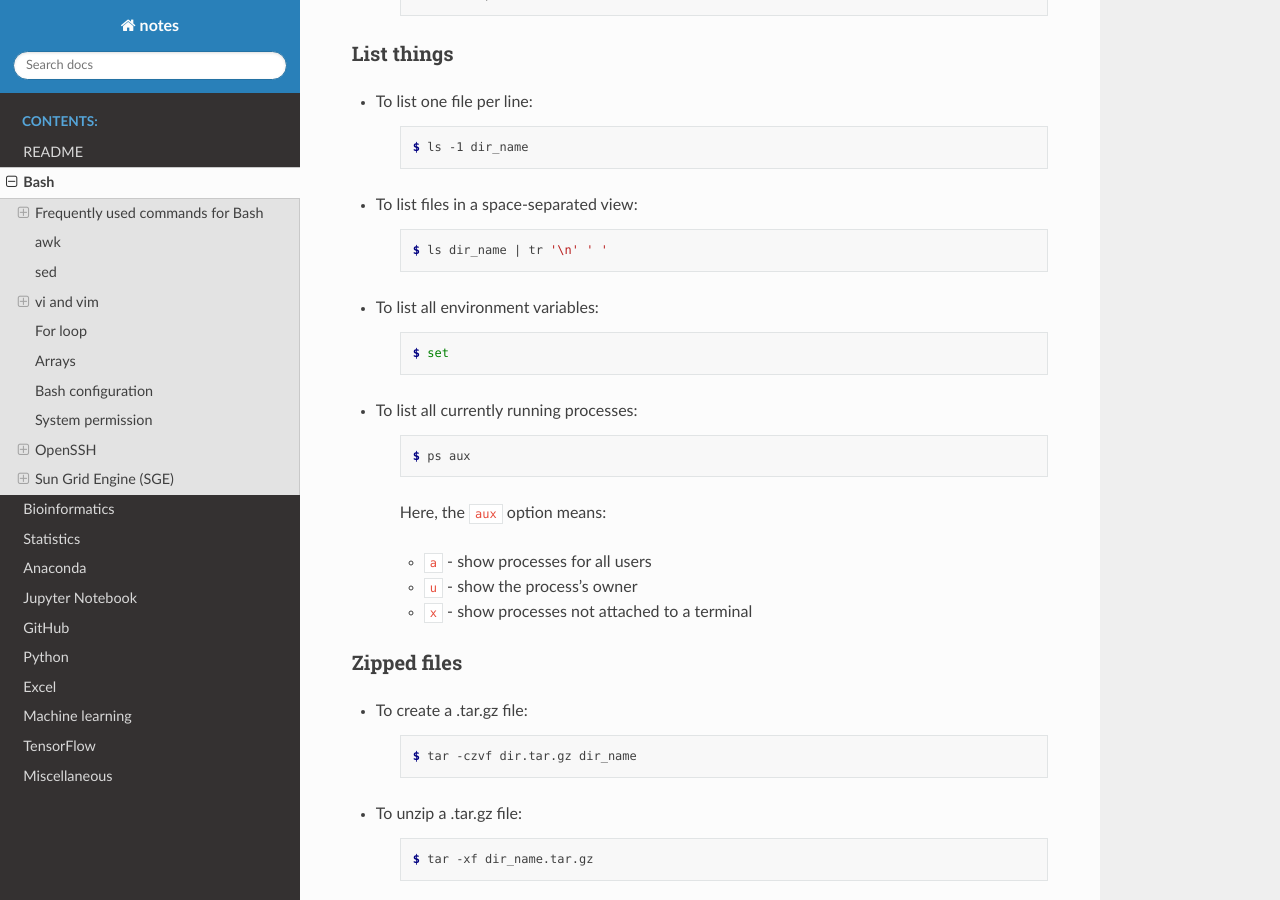
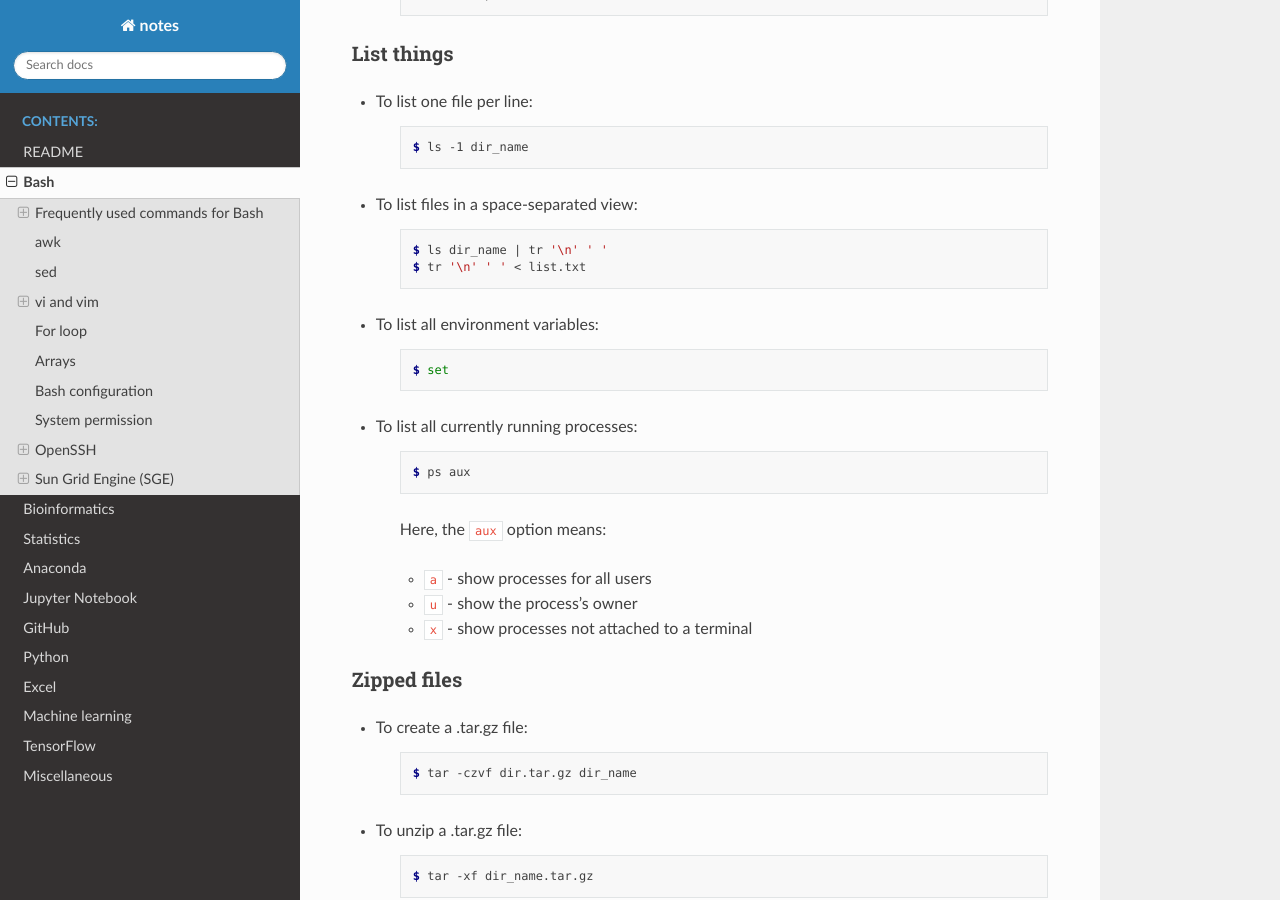
Before and after one commit to sbslee/notes, a Sphinx documentation site: the page built from docs/bash.rst, in a window 1280 px wide and 900 px high, scrolled down 534 px. Built offline with Sphinx 7.4.7 and the Read the Docs theme 2.0.0, drawn with Linux system fonts in a browser that asks for light colours.

Commit message:
Update notes

```diff
--- a/docs/bash.rst
+++ b/docs/bash.rst
@@ -39,6 +39,7 @@ List things
     .. code-block:: console
 
         $ ls dir_name | tr '\n' ' '
+        $ tr '\n' ' ' < list.txt
 
 * To list all environment variables:
 
```
